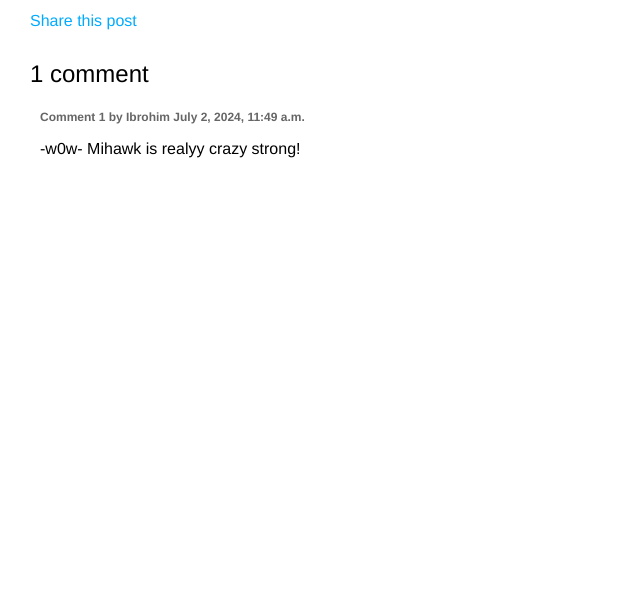
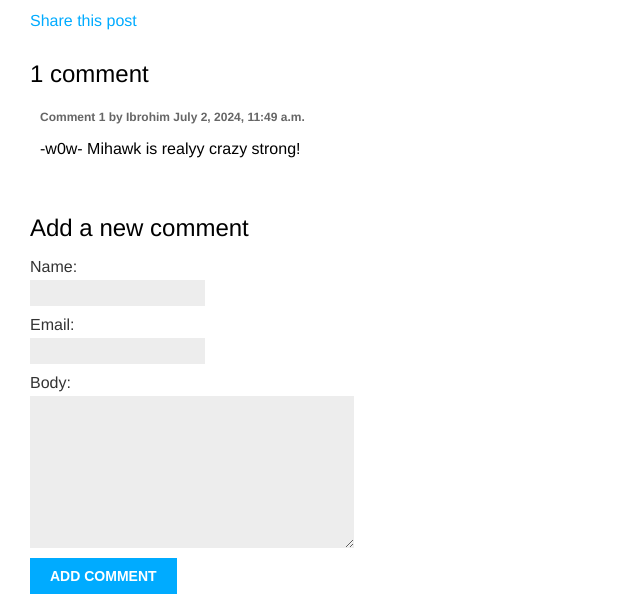
Before and after one commit to iydbwtm/Docker_blolg, a Django app: a page that uses blolg/templates/blolg/post/detail.html in a window 1280 px wide. Shown: the part 428-1032 px from the top of the page, without its empty margins (0-640 px from the left). Before the commit the page ends 586 px from the top, so only its background shows below. Run offline with Django 5.2, Linux system fonts and the light colour scheme; data comes from the database, SQL or seed files in the repository; both versions use the stored data as it was after the commit; some libraries are stand-ins or nearby versions.

Commit message:
First commit

```diff
--- a/blolg/templates/blolg/post/detail.html
+++ b/blolg/templates/blolg/post/detail.html
@@ -7,7 +7,7 @@
 </p>
 {{ post.body|linebreaks }}
 <p>
-    <a href="{% url " blolg:post_share" post.id %}">
+    <a href="{% url "blolg:post_share" post.id %}">
         Share this post
     </a>
 </p>
@@ -27,5 +27,5 @@
 {% empty %}
 <p>There are no comments.</p>
 {% endfor %}
-{% include "blog/post/includes/comment_form.html" %}
+{% include "blolg/post/includes/comment_form.html" %}
 {% endblock %}
--- a/blolg/templates/blolg/post/includes/comment_form.html
+++ b/blolg/templates/blolg/post/includes/comment_form.html
@@ -1,5 +1,5 @@
 <h2>Add a new comment</h2>
-<form action="{% url " blolg:post_comment" post.id %}" method="post">
+<form action="{% url "blolg:post_comment" post.id %}" method="post">
     {{ form.as_p }}
     {% csrf_token %}
     <p><input type="submit" value="Add comment"></p>
--- a/blolg/views.py
+++ b/blolg/views.py
@@ -66,5 +66,5 @@ def post_comment(request, post_id):
         comment = form.save(commit=False)
         comment.post = post
         comment.save()
-        return render(request, 'blog/post/comment.html',
+        return render(request, 'blolg/post/comment.html',
     {'post': post, 'form': form, 'comment': comment})
```
Also changed, not shown: db.sqlite3.
